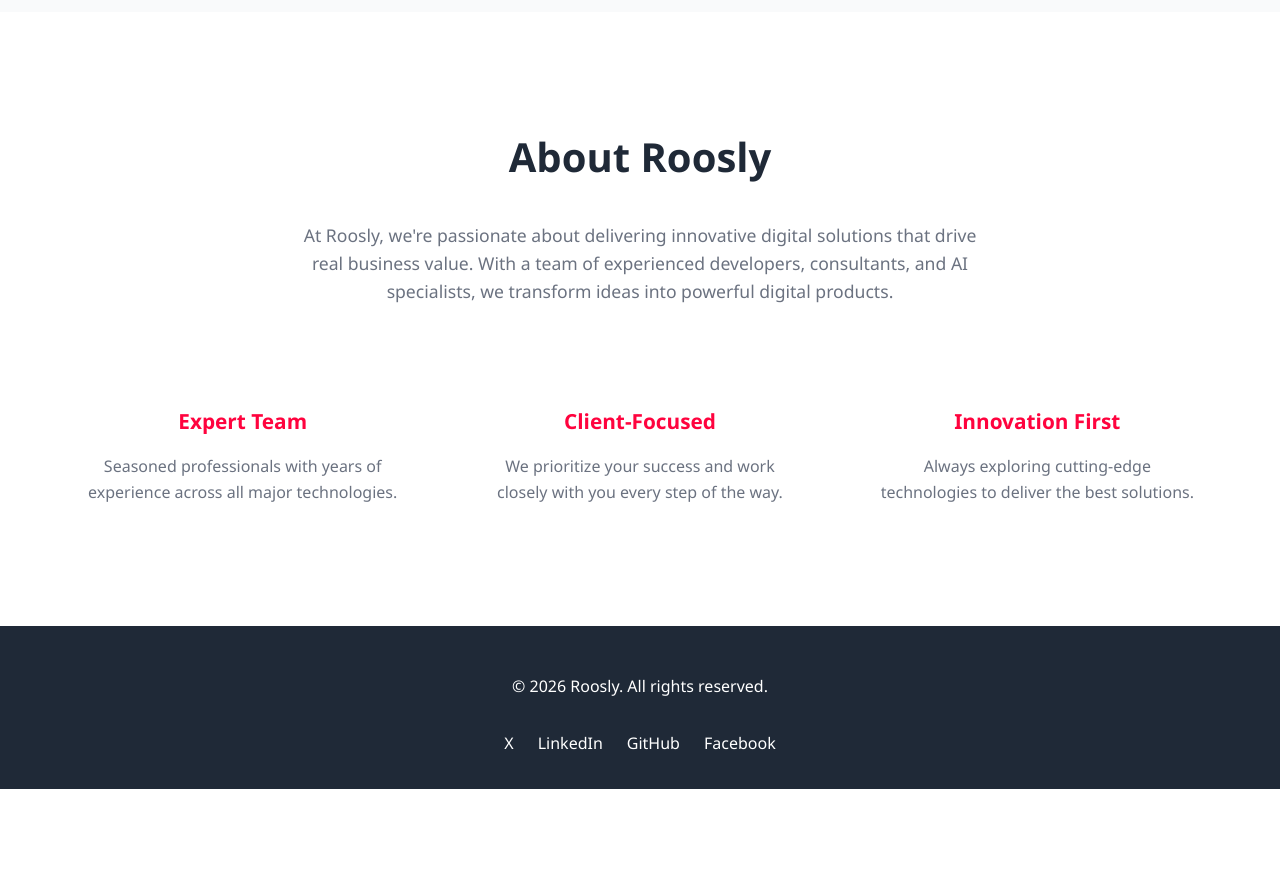
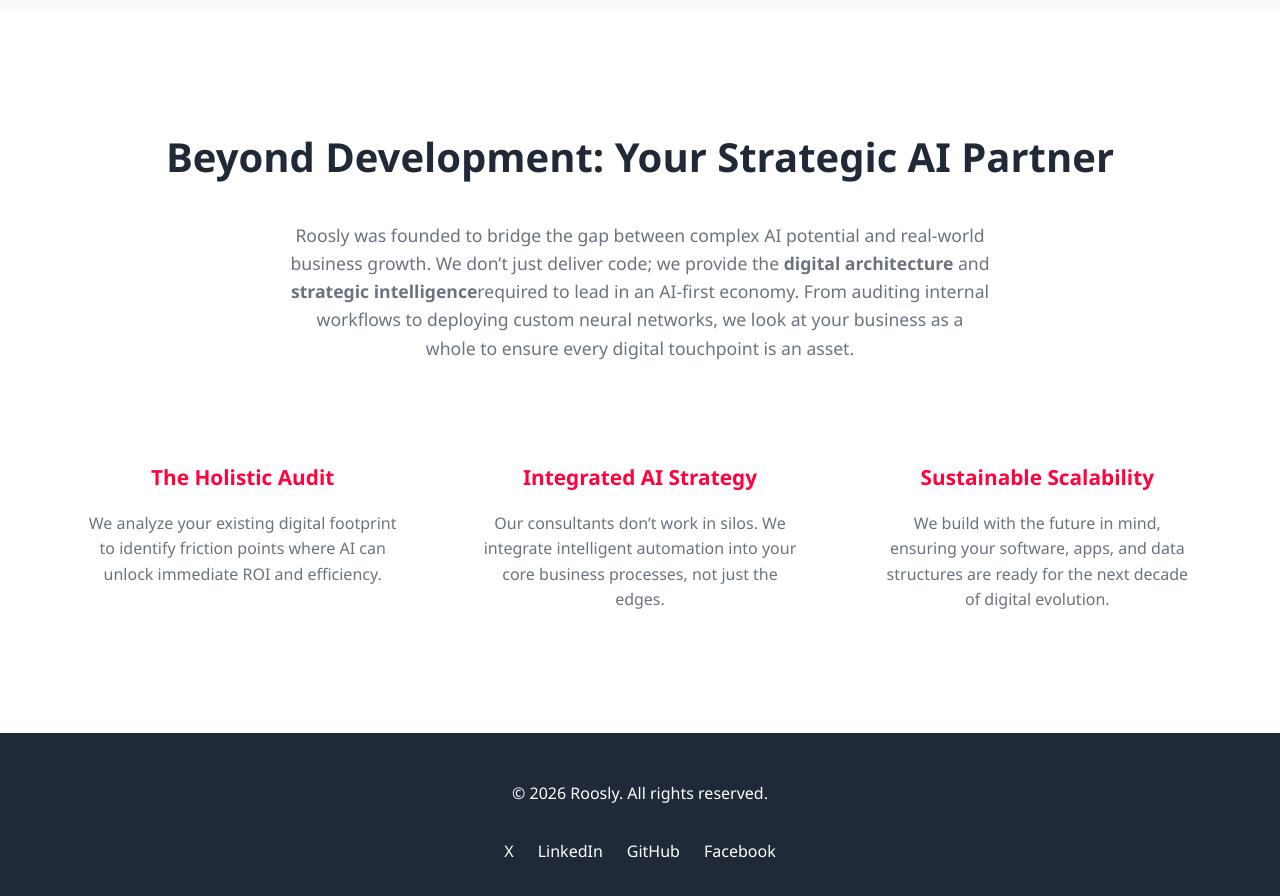
Before and after one commit to anton-roos/roosly, a Next.js app: page / in a window 1280 px wide. Shown: the part 2380-3276 px from the top of the page. Before the commit the page ends 3169 px from the top, so only its background shows below. Built offline with nearby package versions, Linux system fonts and the light colour scheme; no server answers.

Commit message:
refactor

```diff
--- a/src/app/page.tsx
+++ b/src/app/page.tsx
@@ -225,20 +225,26 @@ export default function Home() {
       {/* About Section */}
       <section id="about" className="about">
         <div className="container">
-          <h2>About Roosly</h2>
-          <p>At Roosly, we&apos;re passionate about delivering innovative digital solutions that drive real business value. With a team of experienced developers, consultants, and AI specialists, we transform ideas into powerful digital products.</p>
+          <h2>Beyond Development: Your Strategic AI Partner</h2>
+          <p>
+            Roosly was founded to bridge the gap between complex AI potential and real-world business growth.
+            We don’t just deliver code; we provide the <strong>digital architecture</strong> and <strong>strategic intelligence</strong>
+            required to lead in an AI-first economy. From auditing internal workflows to deploying custom neural networks,
+            we look at your business as a whole to ensure every digital touchpoint is an asset.
+          </p>
+
           <div className="about-features">
             <div className="feature">
-              <h4>Expert Team</h4>
-              <p>Seasoned professionals with years of experience across all major technologies.</p>
+              <h4>The Holistic Audit</h4>
+              <p>We analyze your existing digital footprint to identify friction points where AI can unlock immediate ROI and efficiency.</p>
             </div>
             <div className="feature">
-              <h4>Client-Focused</h4>
-              <p>We prioritize your success and work closely with you every step of the way.</p>
+              <h4>Integrated AI Strategy</h4>
+              <p>Our consultants don’t work in silos. We integrate intelligent automation into your core business processes, not just the edges.</p>
             </div>
             <div className="feature">
-              <h4>Innovation First</h4>
-              <p>Always exploring cutting-edge technologies to deliver the best solutions.</p>
+              <h4>Sustainable Scalability</h4>
+              <p>We build with the future in mind, ensuring your software, apps, and data structures are ready for the next decade of digital evolution.</p>
             </div>
           </div>
         </div>
```
